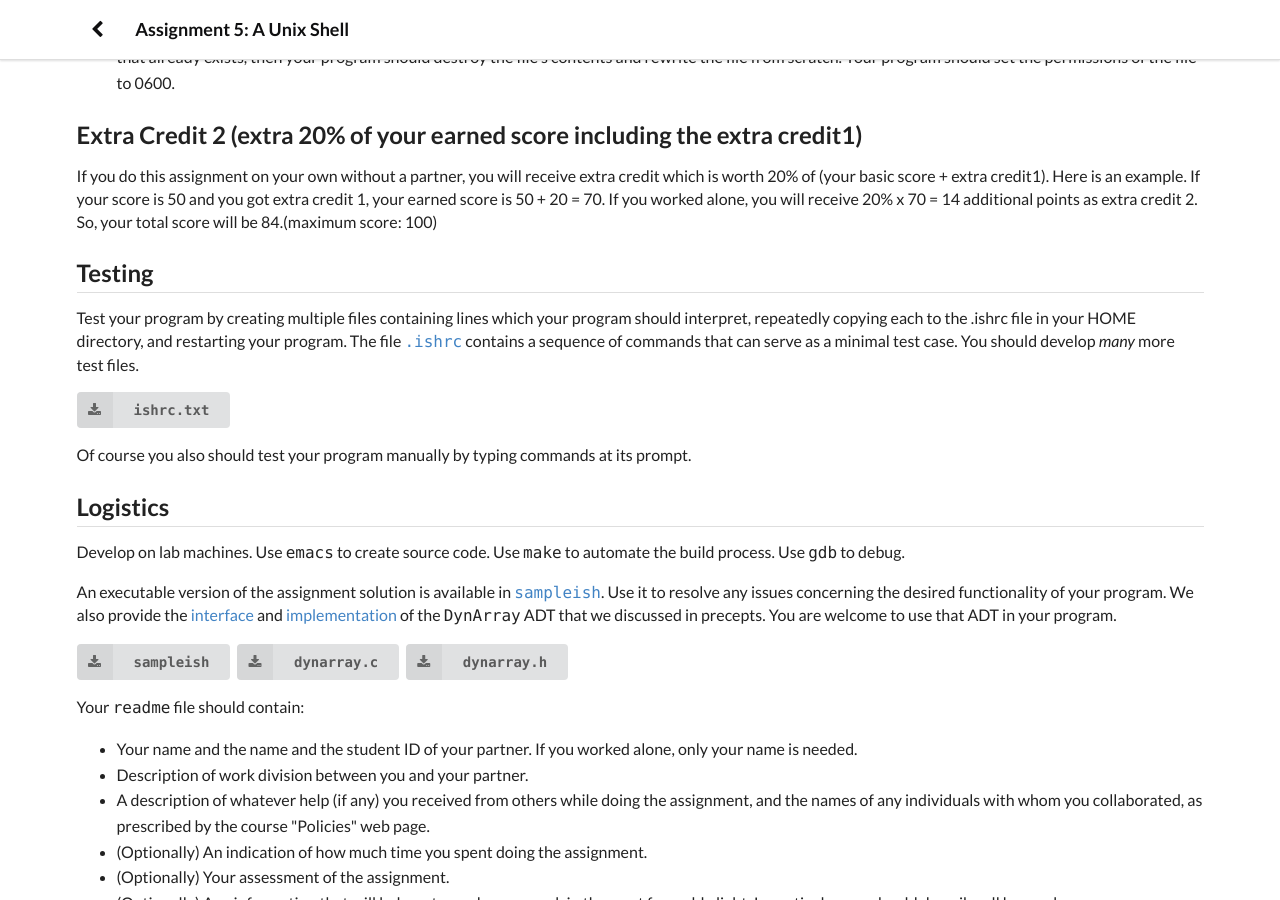
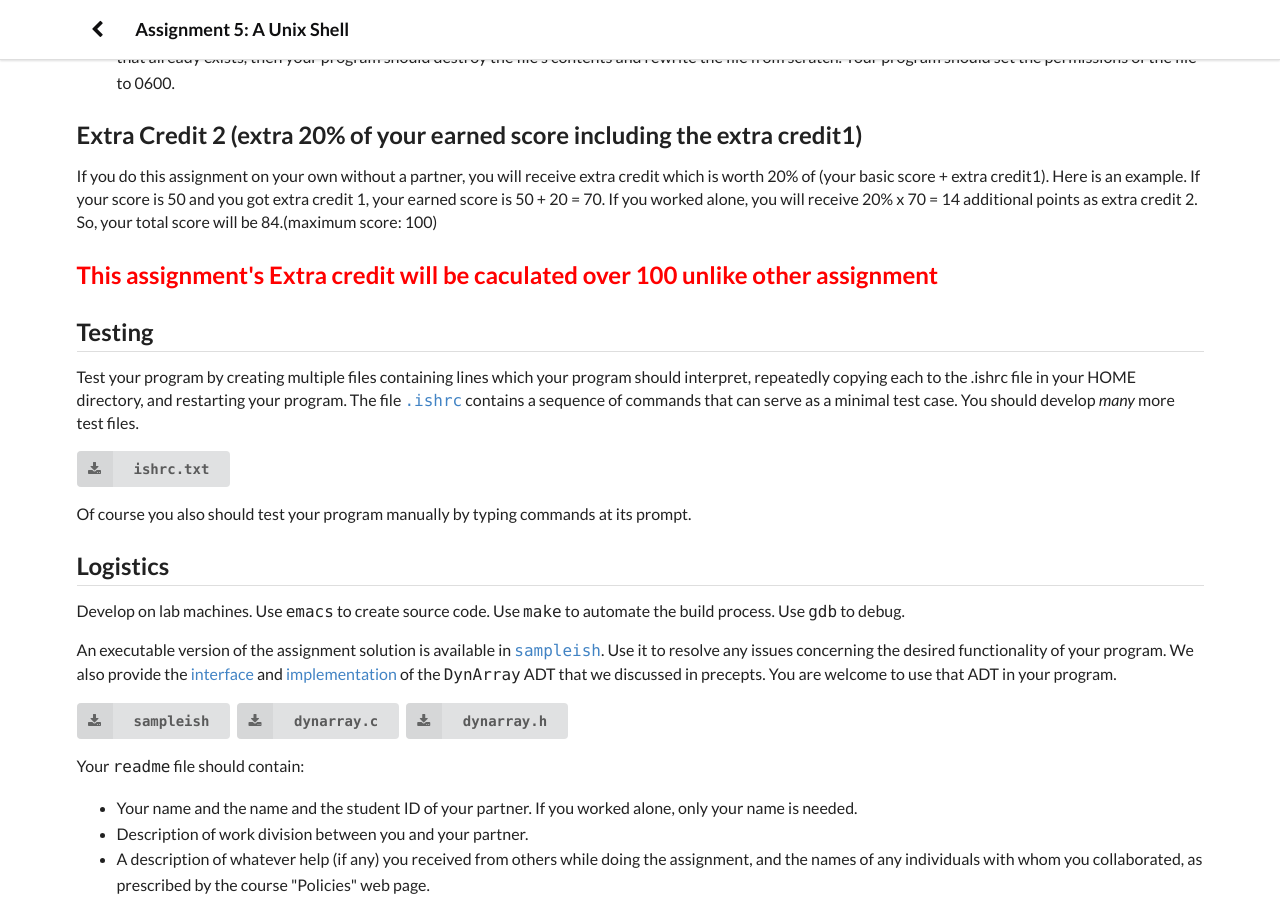
Before and after one commit to ee209-2020-fall/ee209-2020-fall, a Jekyll site: the page assignment/assignment5/assignment5.html, which Jekyll copies as it is, in a window 1280 px wide and 900 px high, scrolled down 3739 px. Built offline with Jekyll 4.4.1, drawn with Linux system fonts in a browser that asks for light colours.

Commit message:
change broken division

```diff
--- a/assignment/assignment4/assembly.html
+++ b/assignment/assignment4/assembly.html
@@ -464,9 +464,9 @@ int main() {
                                             test_case
                                             <div class="description">(Optional, can be any name or multiple files)</div>
                                         </div>
-                                    </div>
+                                    <!--/div>
                                 </div>
-                            </div>
+                            </div-->
                         </div>
                     </div>
                 </div>
--- a/assignment/assignment5/assignment5.html
+++ b/assignment/assignment5/assignment5.html
@@ -237,7 +237,7 @@
     <h2>Extra Credit 2 (extra 20% of your earned score including the extra credit1) </h2>
 
     <p> If you do this assignment on your own without a partner, you will receive extra credit which is worth 20% of (your basic score + extra credit1). Here is an example. If your score is 50 and you got extra credit 1, your earned score is 50 + 20 = 70.  If you worked alone, you will receive 20% x 70 = 14 additional points as extra credit 2. So, your total score will be 84.(maximum score: 100) </p>
-
+    <h2><p style="color:#FF0000">This assignment's Extra credit will be caculated over 100 unlike other assignment</color></p></h2>
     <h2 class="ui dividing header">Testing</h2>
 
     <p>Test your program by creating multiple files containing lines which your program should interpret, repeatedly copying each to the .ishrc file in your HOME directory, and restarting your program. The file <code><a href="http://ee209.kaist.ac.kr/assignment/shell/ishrc.txt">.ishrc</a></code> contains a sequence of commands that can serve as a minimal test case. You should develop <em>many</em> more test files.</p>
@@ -362,9 +362,9 @@
                                             EthicsOath.pdf
                                         </div>
                                     </div>
-                                </div>
+                                <!--/div>
                             </div>
-                        </div>
+                        </div-->
                     </div>
                 </div>
             </div>
```
